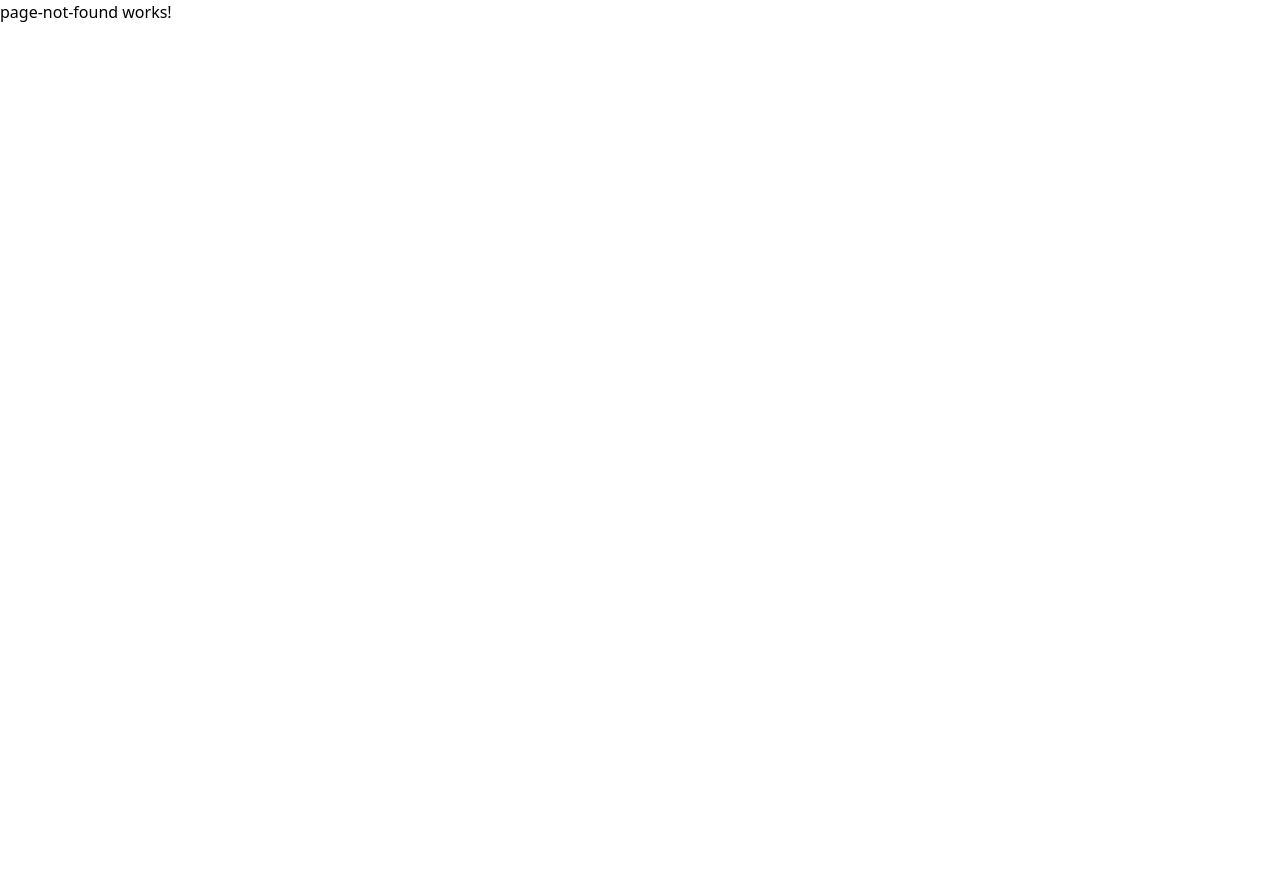
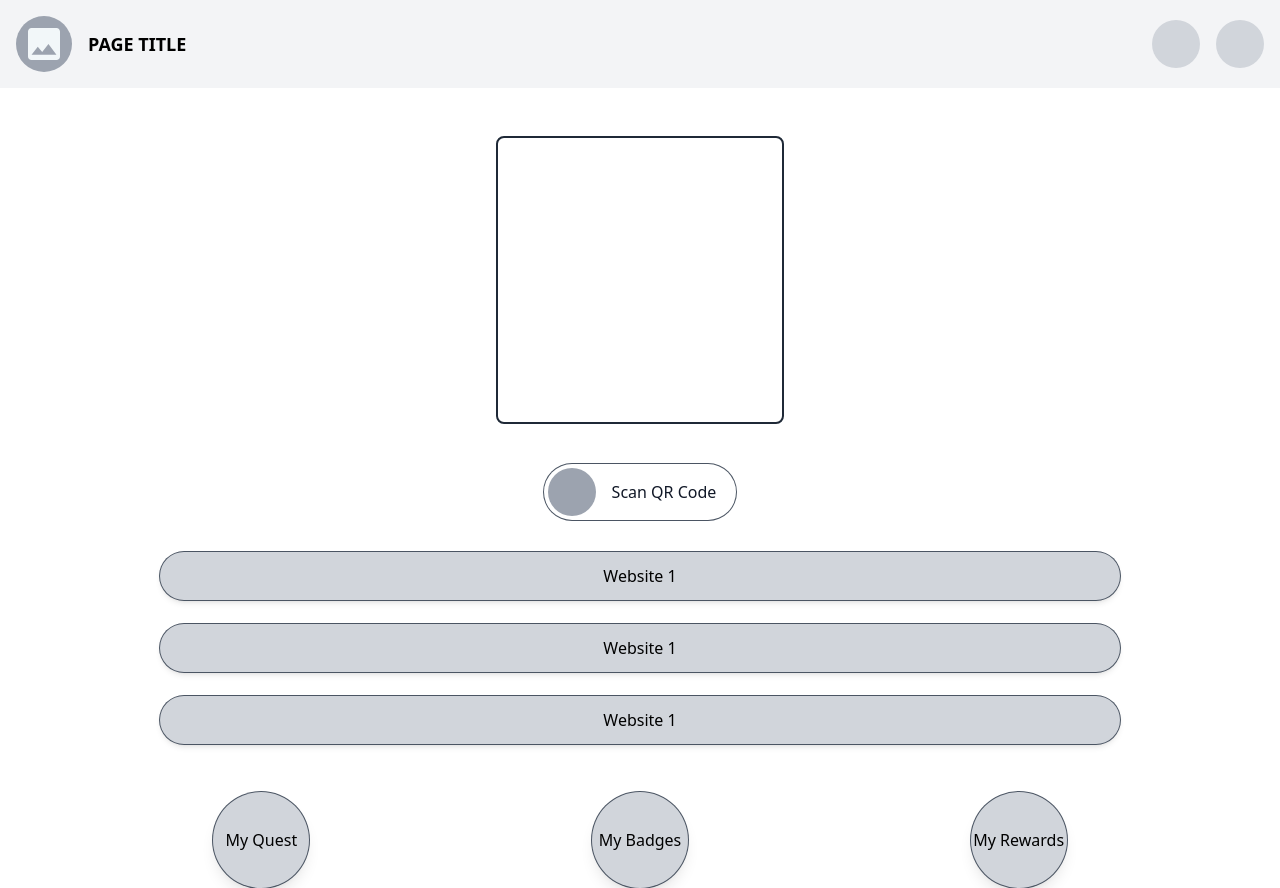
Before and after one commit to michael-gokey-architect/bio-ui-pages, an Angular app: page /guest-landing in a window 1280 px wide. Before the commit this address led to /page-not-found. Before the commit the page ends 800 px from the top, so only its background shows below. Built offline with nearby package versions, Linux system fonts and the light colour scheme; what tailwind-hamburgers would draw is missing.

Commit message:
added guest landing page

```diff
--- /dev/null
+++ b/src/app/a05b-guest-public-landing/a05b-guest-public-landing.component.html
@@ -0,0 +1,59 @@
+
+
+<div class="bg-gray-100 flex justify-between">
+    <div class="flex py-4 ml-4">
+        <div class="bg-gray-400 w-fit rounded-full">
+            <img class="w-14 h-14 p-3" src="/assets/images/ImgPlaceholder.svg" />
+        </div>
+        <p class="my-auto uppercase text-lg font-semibold ml-4">
+            page title
+        </p>
+    </div>
+
+    <div class="flex w-28 my-auto mr-4 justify-between">
+        <div class="h-12 w-12 bg-gray-300 rounded-full"></div>
+        <div class="h-12 w-12 bg-gray-300 rounded-full"></div>
+    </div>
+</div>
+
+<div class="mx-auto mt-12 border-2 border-gray-800 w-72 h-72 rounded-lg"></div>
+
+<button class="flex mt-10 mx-auto ring-1 ring-gray-600 rounded-full p-1">
+    <div class="h-12 w-12 bg-gray-400 rounded-full"></div>
+    <p class="my-auto text-gray-900 ml-4 mr-4">Scan QR Code</p>
+</button>
+
+<div class="w-9/12 mx-auto mt-8 space-y-6">
+    <div class="ring-1 bg-gray-300 ring-gray-600 shadow-md text-center py-3 rounded-full">
+        Website 1
+    </div>
+
+    <div class="ring-1 bg-gray-300 ring-gray-600 shadow-md text-center py-3 rounded-full">
+        Website 1
+    </div>
+
+    <div class="ring-1 bg-gray-300 ring-gray-600 shadow-md text-center py-3 rounded-full">
+        Website 1
+    </div>
+</div>
+
+<div class="justify-between flex w-8/12 mx-auto mt-12">
+    <div class="shadow-lg w-24 flex items-center h-24 rounded-full bg-gray-300 ring-1 ring-gray-600">
+       <p class="text-center w-full">
+        My Quest
+       </p>
+    </div>
+
+    <div class="shadow-lg w-24 flex items-center h-24 rounded-full bg-gray-300 ring-1 ring-gray-600">
+        <p class="text-center w-full">
+         My Badges
+        </p>
+     </div>
+
+     <div class="shadow-lg w-24 flex items-center h-24 rounded-full bg-gray-300 ring-1 ring-gray-600">
+        <p class="text-center w-full">
+         My Rewards
+        </p>
+     </div>
+
+</div>
--- a/src/app/app-routing.module.ts
+++ b/src/app/app-routing.module.ts
@@ -11,6 +11,7 @@ import { A02aUpdateYourPasswordComponent } from './a02a-update-your-password/a02
 import { A01aGuestSignInComponent } from './a01a-guest-sign-in/a01a-guest-sign-in.component';
 import { A01aGuestSignUpComponent } from './a01a-guest-sign-up/a01a-guest-sign-up.component';
 import { A04aHamburgerNavComponent } from './a04a-hamburger-nav/a04a-hamburger-nav.component';
+import { A05bGuestPublicLandingComponent } from './a05b-guest-public-landing/a05b-guest-public-landing.component';
 
 const routes: Routes = [
   { path: 'guest', component: GuestProfileComponent },
@@ -22,6 +23,7 @@ const routes: Routes = [
   { path: 'guest-sign-up', component: A01aGuestSignUpComponent},
   { path: 'update-password', component: A02aUpdateYourPasswordComponent},
   { path: 'hamburger-nav', component: A04aHamburgerNavComponent},
+  { path: 'guest-landing', component: A05bGuestPublicLandingComponent},
   { path: '',  redirectTo: 'guest', pathMatch: 'full'},
   { path: "**", redirectTo: 'page-not-found' },
 ];
--- a/src/app/app.module.ts
+++ b/src/app/app.module.ts
@@ -34,6 +34,7 @@ import { PageNotFoundComponent } from './page-not-found/page-not-found.component
 import { PageErrorComponent } from './page-error/page-error.component';
 import { A02aUpdateYourPasswordComponent } from './a02a-update-your-password/a02a-update-your-password.component';
 import { A04aHamburgerNavComponent } from './a04a-hamburger-nav/a04a-hamburger-nav.component';
+import { A05bGuestPublicLandingComponent } from './a05b-guest-public-landing/a05b-guest-public-landing.component';
 
 @NgModule({
   declarations: [
@@ -68,7 +69,8 @@ import { A04aHamburgerNavComponent } from './a04a-hamburger-nav/a04a-hamburger-n
     PageNotFoundComponent,
     PageErrorComponent,
     A02aUpdateYourPasswordComponent,
-    A04aHamburgerNavComponent
+    A04aHamburgerNavComponent,
+    A05bGuestPublicLandingComponent
   ],
   imports: [
     BrowserModule,
```
Also changed, not shown: src/app/a05b-guest-public-landing/a05b-guest-public-landing.component.ts (added, +10 -0 lines), src/app/a05b-guest-public-landing/a05b-guest-public-landing.component.css (added), 1 other file (tests, documents, lock files or other folders).
